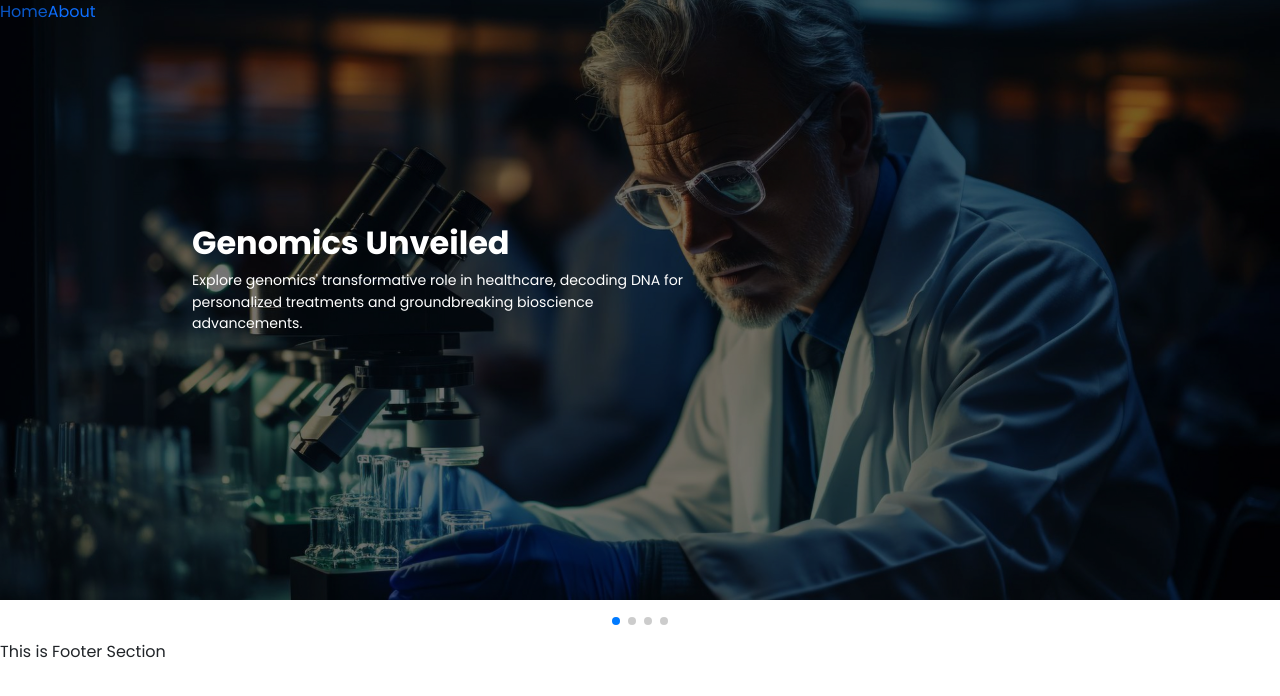
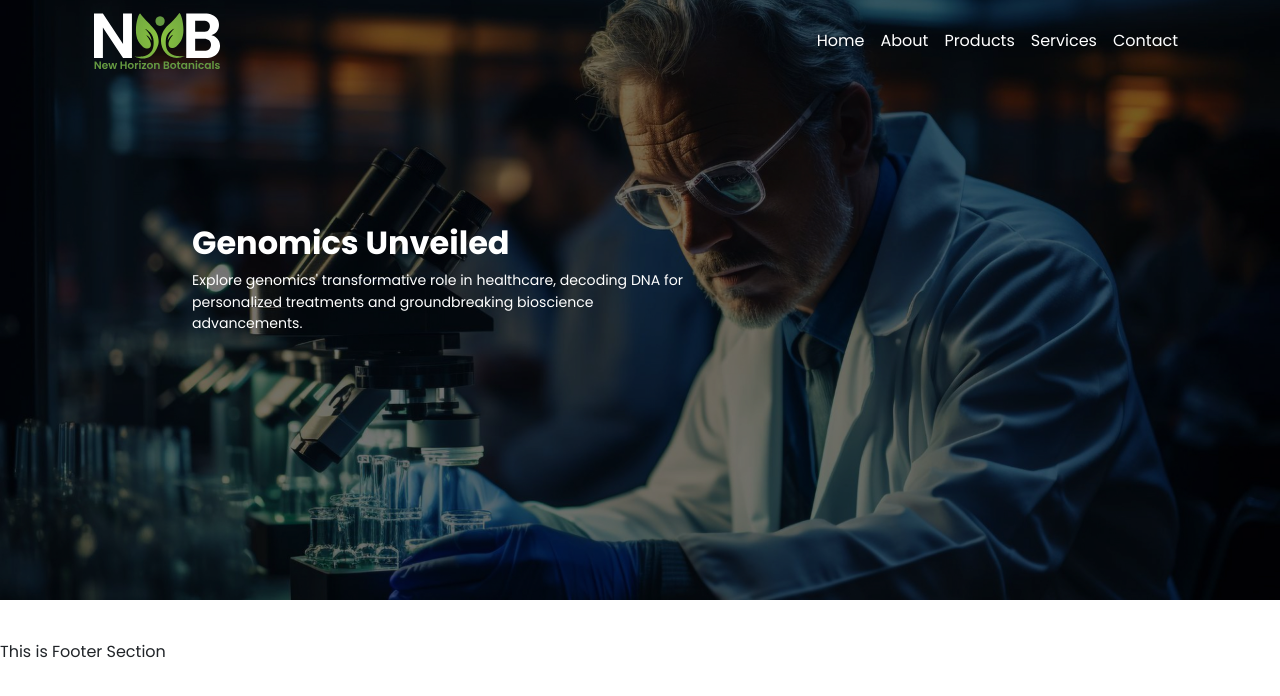
Before and after one commit to praveengupthanandipati/new-horizon, a React (Create React App) app: page / in a window 1280 px wide. Shown: the top 696 px of the page. Built offline with nearby package versions, Linux system fonts and the light colour scheme.

Commit message:
nav header

```diff
--- a/src/App.js
+++ b/src/App.js
@@ -1,5 +1,4 @@
 import { BrowserRouter, Routes, Route } from "react-router-dom";
-import React, { useRef, useState } from "react";
 import Header from "./includes/Header";
 import Footer from "./includes/Footer";
 import Home from "./pages/Home";
--- a/src/assets/styles/main.scss
+++ b/src/assets/styles/main.scss
@@ -41,10 +41,19 @@
   }
 }
 
+header {
+  .nav-link {
+    color: map-get($colors, white) !important;
+  }
+}
+
 .HomeSlider {
   .swiper {
     width: 100vw;
     height: 80vh;
+    @include max(map-get($breakpoints, "md")) {
+      height: 100%;
+    }
     .swiper-slide {
       position: relative;
       .bannerimage {
@@ -71,8 +80,12 @@
         z-index: 10;
         top: 35%;
         left: 15%;
+        @include max(map-get($breakpoints, "md")) {
+          left: 3%;
+          top: 25%;
+        }
         h2 {
-          font-size: clamp(1.5rem, 2.5vw, 2.5rem);
+          font-size: clamp(1rem, 2.5vw, 2.5rem);
         }
         p {
           font-size: clamp(0.7rem, 1.1vw, 1.1rem);
@@ -80,4 +93,7 @@
       }
     }
   }
+  .swiper-pagination-bullet {
+    background: map-get($colors, white);
+  }
 }
--- a/src/includes/Header.js
+++ b/src/includes/Header.js
@@ -1,13 +1,65 @@
 import React from "react";
-// import { useNavigate } from "react-router-dom";
+import { useNavigate } from "react-router-dom";
 import { NavLink } from "react-router-dom";
+import Logo from "../assets/img/logo.svg";
 
 function Header() {
   return (
     <div>
       <header className="fixed-top">
-        <NavLink to="/">Home</NavLink>
-        <NavLink to="/About">About</NavLink>
+        <div className="container">
+          <nav className="navbar navbar-expand-lg navbar-light">
+            <div className="container-fluid">
+              <NavLink className="navbar-brand" to="/">
+                <img src={Logo} alt="" />
+              </NavLink>
+              <button
+                className="navbar-toggler"
+                type="button"
+                data-bs-toggle="collapse"
+                data-bs-target="#navbarNav"
+                aria-controls="navbarNav"
+                aria-expanded="false"
+                aria-label="Toggle navigation"
+              >
+                <span className="navbar-toggler-icon"></span>
+              </button>
+              <div className="collapse navbar-collapse" id="navbarNav">
+                <ul className="navbar-nav ms-auto">
+                  <li className="nav-item">
+                    <NavLink
+                      className="nav-link active"
+                      aria-current="page"
+                      to="/"
+                    >
+                      Home
+                    </NavLink>
+                  </li>
+                  <li className="nav-item">
+                    <NavLink className="nav-link" to="/About">
+                      About
+                    </NavLink>
+                  </li>
+                  <li className="nav-item">
+                    <NavLink className="nav-link" to="" tabindex="-1">
+                      Products
+                    </NavLink>
+                  </li>
+                  <li className="nav-item">
+                    <NavLink className="nav-link" to="" tabindex="-1">
+                      Services
+                    </NavLink>
+                  </li>
+                  <li className="nav-item">
+                    <NavLink className="nav-link" to="" tabindex="-1">
+                      Contact
+                    </NavLink>
+                  </li>
+                </ul>
+              </div>
+            </div>
+          </nav>
+        </div>
       </header>
     </div>
   );
--- a/src/index.js
+++ b/src/index.js
@@ -4,10 +4,10 @@
 import reportWebVitals from "./reportWebVitals";
 import "bootstrap/dist/css/bootstrap.min.css";
 import "bootstrap/dist/js/bootstrap.bundle.min.js";
+import "./assets/styles/main.scss";
 // Import Swiper styles
 import "swiper/css";
 import "swiper/css/pagination";
-import "./assets/styles/main.scss";
 
 const root = ReactDOM.createRoot(document.getElementById("root"));
 root.render(
```
Also changed, not shown: src/components/HomeBanner.js (+4 -4 lines), src/assets/img/logo.svg (added).
